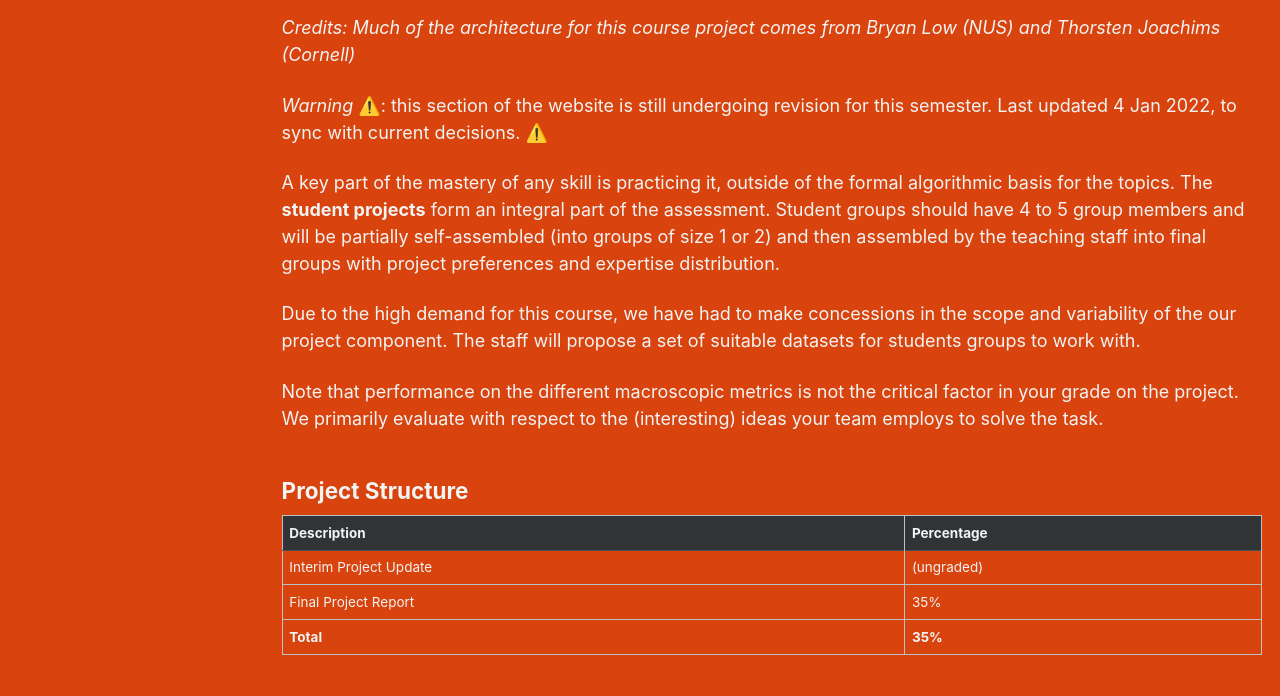
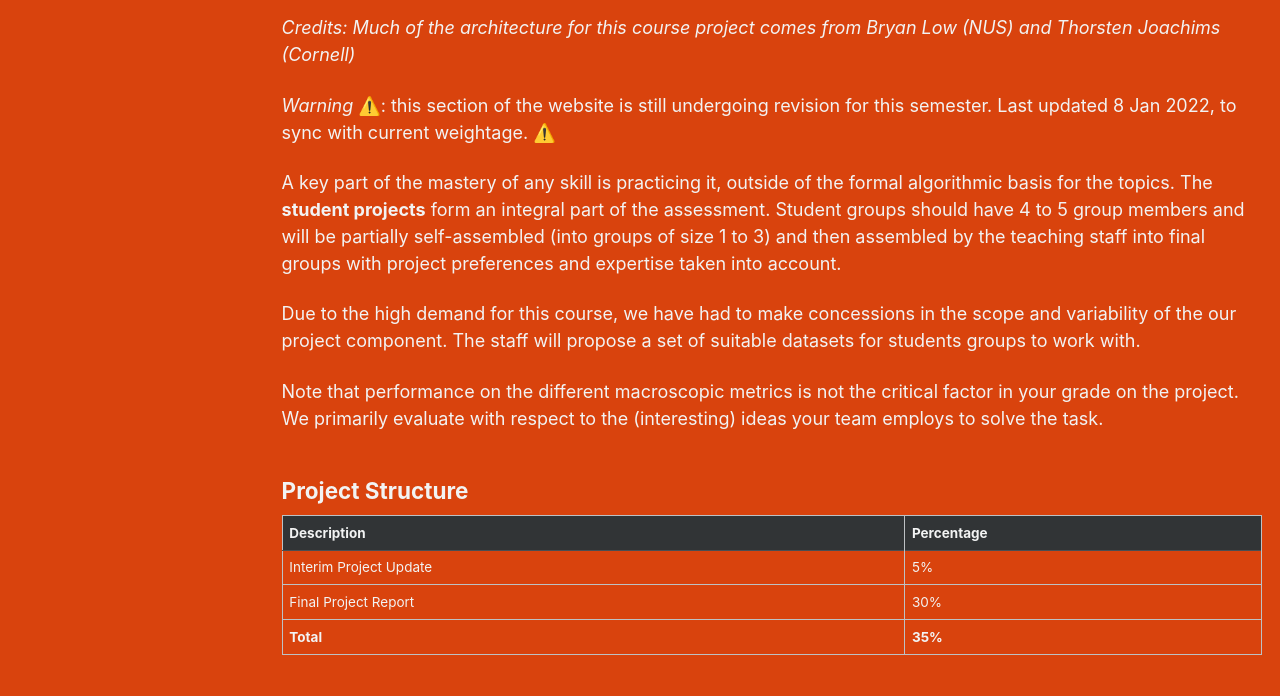
Before and after one commit to knmnyn/cs4248-2120, a Jekyll site: the page built from _pages/projects.md, in a window 1280 px wide. Shown: the part 150-846 px from the top of the page. Built offline with Jekyll 4.4.1, drawn with Linux system fonts in a browser that asks for light colours.

Commit message:
Weightage update

```diff
--- a/_pages/projects.md
+++ b/_pages/projects.md
@@ -8,12 +8,12 @@ author_profile: false
 _Credits: Much of the architecture for this course project comes from
 Bryan Low (NUS) and Thorsten Joachims (Cornell)_
 
-_Warning_ ⚠️: this section of the website is still undergoing revision for this semester.  Last updated 4 Jan 2022, to sync with current decisions. ⚠️
+_Warning_ ⚠️: this section of the website is still undergoing revision for this semester.  Last updated 8 Jan 2022, to sync with current weightage. ⚠️
 
 A key part of the mastery of any skill is practicing it,
 outside of the formal algorithmic basis for the
 topics.  The **student projects** form an integral part of the assessment.  Student groups should have 4 to 5 group members and will be
-partially self-assembled (into groups of size 1 or 2) and then assembled by the teaching staff into final groups with project preferences and expertise distribution.
+partially self-assembled (into groups of size 1 to 3) and then assembled by the teaching staff into final groups with project preferences and expertise taken into account.
 
 Due to the high demand for this course, we have had to make concessions in the scope and variability of the our project component.  The staff will propose a set of suitable datasets for students groups to work with.
 
@@ -24,8 +24,8 @@ Note that performance on the different macroscopic metrics is not the critical f
 <table class="table table-striped" style="margin-left: auto; margin-right:auto">
 <thead class="thead-inverse"><tr><th>Description</th><th>Percentage</th></tr></thead>
 <tbody>
-<tr><td>Interim Project Update</td><td>(ungraded)</td></tr>
-<tr><td>Final Project Report</td><td>35%</td></tr>
+<tr><td>Interim Project Update</td><td>5%</td></tr>
+<tr><td>Final Project Report</td><td>30%</td></tr>
 <tr><th><b>Total</b></th><th><b>35%</b></th></tr>
 </tbody>
 </table>
```
